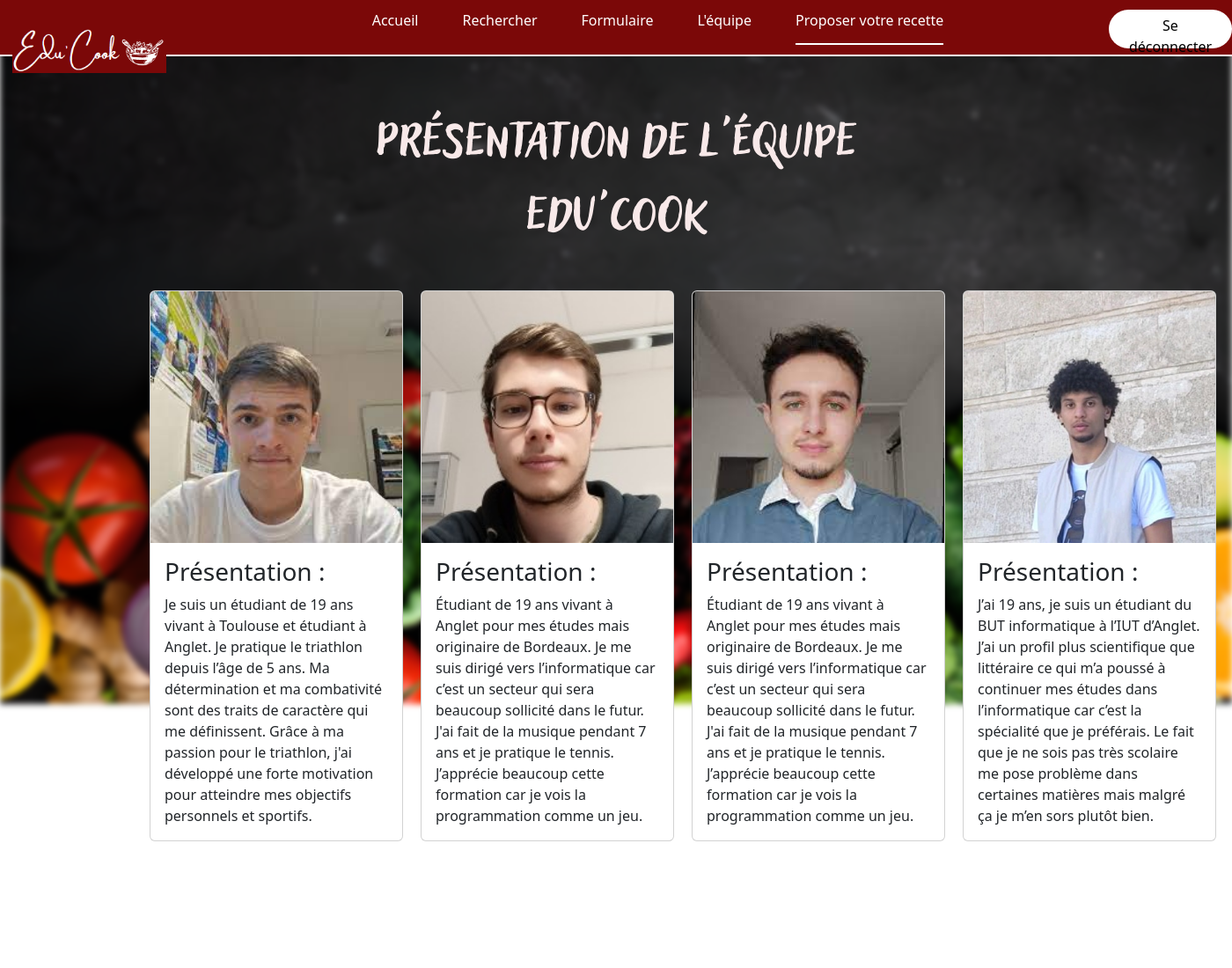
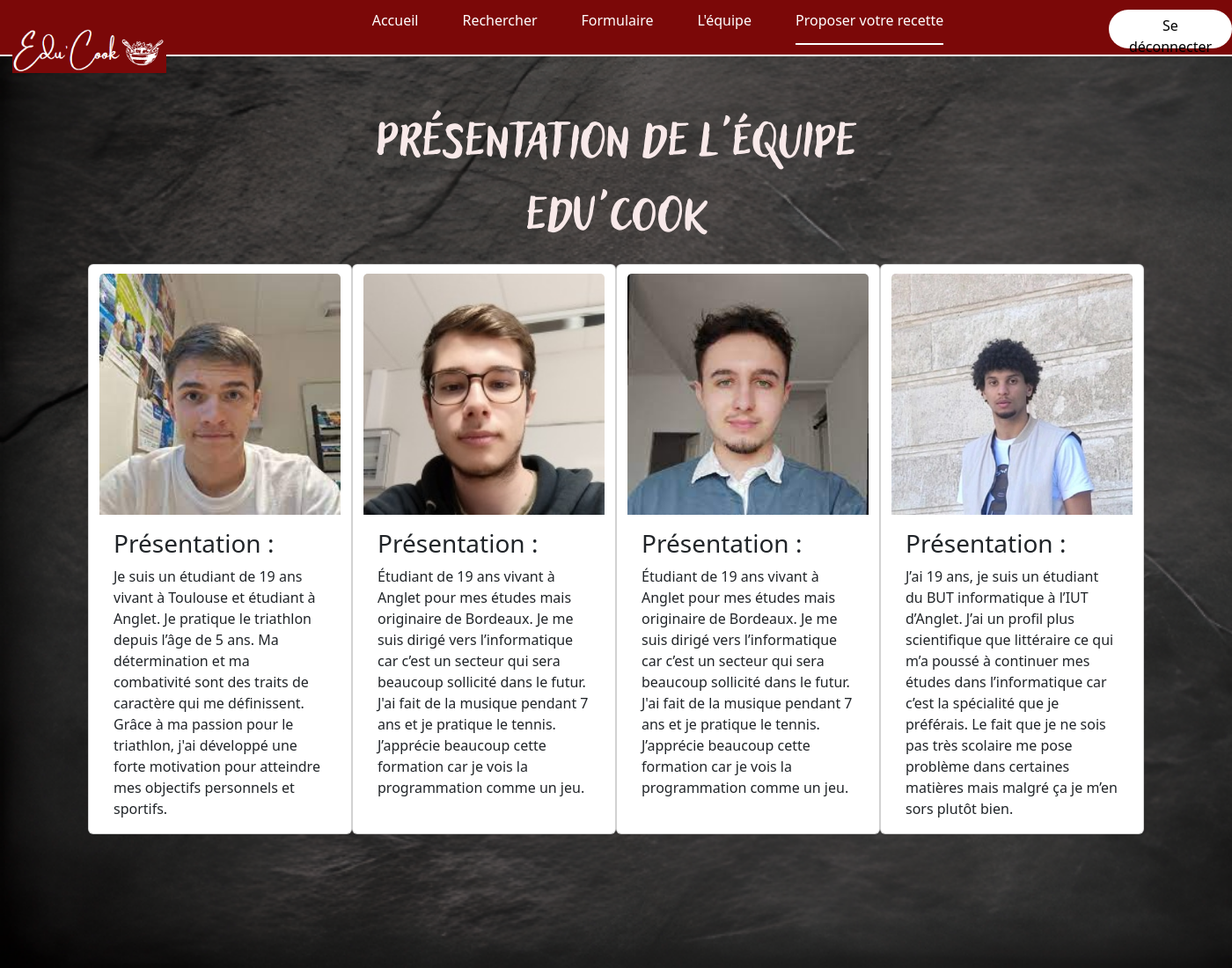
Before and after one commit to mathieu-Chourreau/S3.01-parcours-A-Groupe11, a PHP site: page /equipe.php in a window 1400 px wide. Shown: the whole page at 88% size. Before the commit the page ends 956 px from the top, so only its background shows below. Run offline with PHP 8.4, Linux system fonts and the light colour scheme; the visitor is signed in with stand-in values (Sample User, id 1).

Commit message:
page equipe finis

```diff
--- a/src/code/site/connexion_inserer_bd.php
+++ b/src/code/site/connexion_inserer_bd.php
@@ -35,7 +35,7 @@
 
 
         if(empty($errors)) {
-            $hashedPassword = password_hash($password, PASSWORD_DEFAULT);
+            $hashedPassword = password_hash($password, PASSWORD_BCRYPT);
             $sql = "INSERT INTO utilisateur VALUES ('', '$username', '$mail', '$hashedPassword', '', '', '')";
             if (mysqli_query($conn, $sql)) {
                 $_SESSION['connecter'] = true;
--- a/src/code/site/equipe.css
+++ b/src/code/site/equipe.css
@@ -25,6 +25,9 @@ body {
     padding: 0;
     width: 100%;
     height: 100vh;
+    background: url(image/fond_connexion.jpg);
+    background-repeat: no-repeat;
+    background-size: cover;
 }
 
 
@@ -84,17 +87,19 @@ body {
     display: none;
 }
 
-.bigbox{
-    position: absolute;
-    top: 35%;
-    left: 5%;
-    margin-left: 100px;
-    margin-top: 50px;
+.bigbox {
+    margin-top: 300px;
     display: flex;
+    max-width: 1200px;
+    margin-left: auto;
+    margin-right: auto;
+    justify-content: space-between;
+
 }
 
-
-
+.card-img-top{
+    margin-top: 10px;
+}
 .phraseProp {
     top: 15%;
     left: 50%;
@@ -108,24 +113,6 @@ body {
     z-index: 1;
 }
 
-.card{
-    margin-right: 20px;
-
-}
-
-
-.flou{
-    height: 100%;
-    width: 100%;
-    margin: 0;
-    background: url(image/fond_page_accueil.png);
-    -webkit-filter: blur(3.6px);
-    background-repeat: no-repeat;
-    background-size: cover;
-    background-color: #666;
-    background-position: center;
-    z-index: -1;
-}
 
 #lien_se_connecter{
     text-decoration: none;
--- a/src/code/site/equipe.php
+++ b/src/code/site/equipe.php
@@ -36,32 +36,31 @@ session_start();
             </div>
         </nav>
     </div>
-    <div class="flou"></div>
     <h1 class="phraseProp">Présentation de l'équipe Edu'Cook</h1>
 
-    <div class="bigbox">
-        <div class="card" style="width: 18rem;">
+    <div class="bigbox row">
+        <div class="card col-md-6 col-lg-3 mb-3">
             <img class="card-img-top" src="image/mathieu.jpeg" alt="Mathieu Chourreau">
             <div class="card-body">
                 <h3>Présentation :</h3>
                 <p class="card-text">Je suis un étudiant de 19 ans vivant à Toulouse et étudiant à Anglet. Je pratique le triathlon depuis l’âge de 5 ans. Ma détermination et ma combativité sont des traits de caractère qui me définissent. Grâce à ma passion pour le triathlon, j'ai développé une forte motivation pour atteindre mes objectifs personnels et sportifs. </p>
             </div>
         </div>
-        <div class="card" style="width: 18rem;">
+        <div class="card col-md-6 col-lg-3 mb-3">
             <img class="card-img-top" src="image/nathan.jpeg" alt="Nathan Piel ">
             <div class="card-body">
                 <h3>Présentation :</h3>
                 <p class="card-text">Étudiant de 19 ans vivant à Anglet pour mes études mais originaire de Bordeaux. Je me suis dirigé vers l’informatique car c’est un secteur qui sera beaucoup sollicité dans le futur. J'ai fait de la musique pendant 7 ans et je pratique le tennis. J’apprécie beaucoup cette formation car je vois la programmation comme un jeu.</p>
             </div>
         </div>
-        <div class="card" style="width: 18rem;">
+        <div class="card col-md-6 col-lg-3 mb-3">
             <img class="card-img-top" src="image/leo.jpeg" alt="Léo Fermé">
             <div class="card-body">
                 <h3>Présentation :</h3>
                 <p class="card-text">Étudiant de 19 ans vivant à Anglet pour mes études mais originaire de Bordeaux. Je me suis dirigé vers l’informatique car c’est un secteur qui sera beaucoup sollicité dans le futur. J'ai fait de la musique pendant 7 ans et je pratique le tennis. J’apprécie beaucoup cette formation car je vois la programmation comme un jeu.</p>
             </div>
         </div>
-        <div class="card" style="width: 18rem;">
+        <div class="card col-md-6 col-lg-3 mb-3">
             <img class="card-img-top" src="image/souleymen.jpeg" alt="Souleymen Zaza">
             <div class="card-body">
                 <h3>Présentation :</h3>
```
Lines whose indentation alone changed are shown as unchanged.
